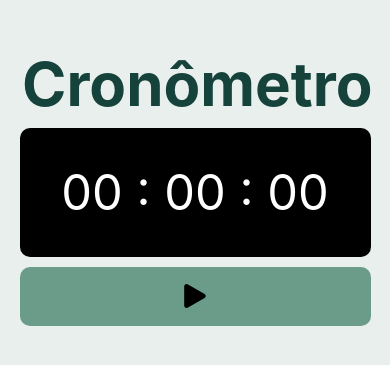
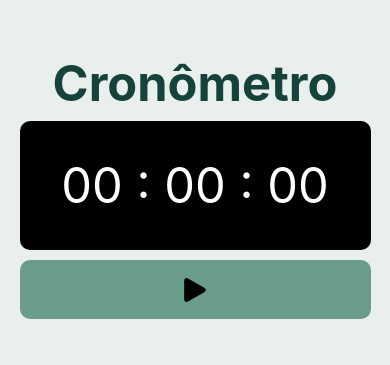
Before and after one commit to mvsilvass/react-native-stopwatch, a React Native app: screen / in a window 390 px wide. Shown: the part 239-604 px from the top of the page. Built offline with nearby package versions, Linux system fonts and the light colour scheme.

Commit message:
Update Title.js

```diff
--- a/src/components/Title/Title.js
+++ b/src/components/Title/Title.js
@@ -1,5 +1,6 @@
 import { Text, SafeAreaView, StyleSheet } from 'react-native';
 import PropTypes from 'prop-types';
+import Metrics from '@utils/Metrics';
 
 export default function Title({ title }) {
   return (
@@ -18,7 +19,7 @@ const styles = StyleSheet.create({
     margin: '2%',
     color: '#16423C',
     fontWeight: 'bold',
-    fontSize: 60,
+    fontSize: Metrics.screenWidth * 0.125,
     textAlign: 'center',
   },
 });
```
